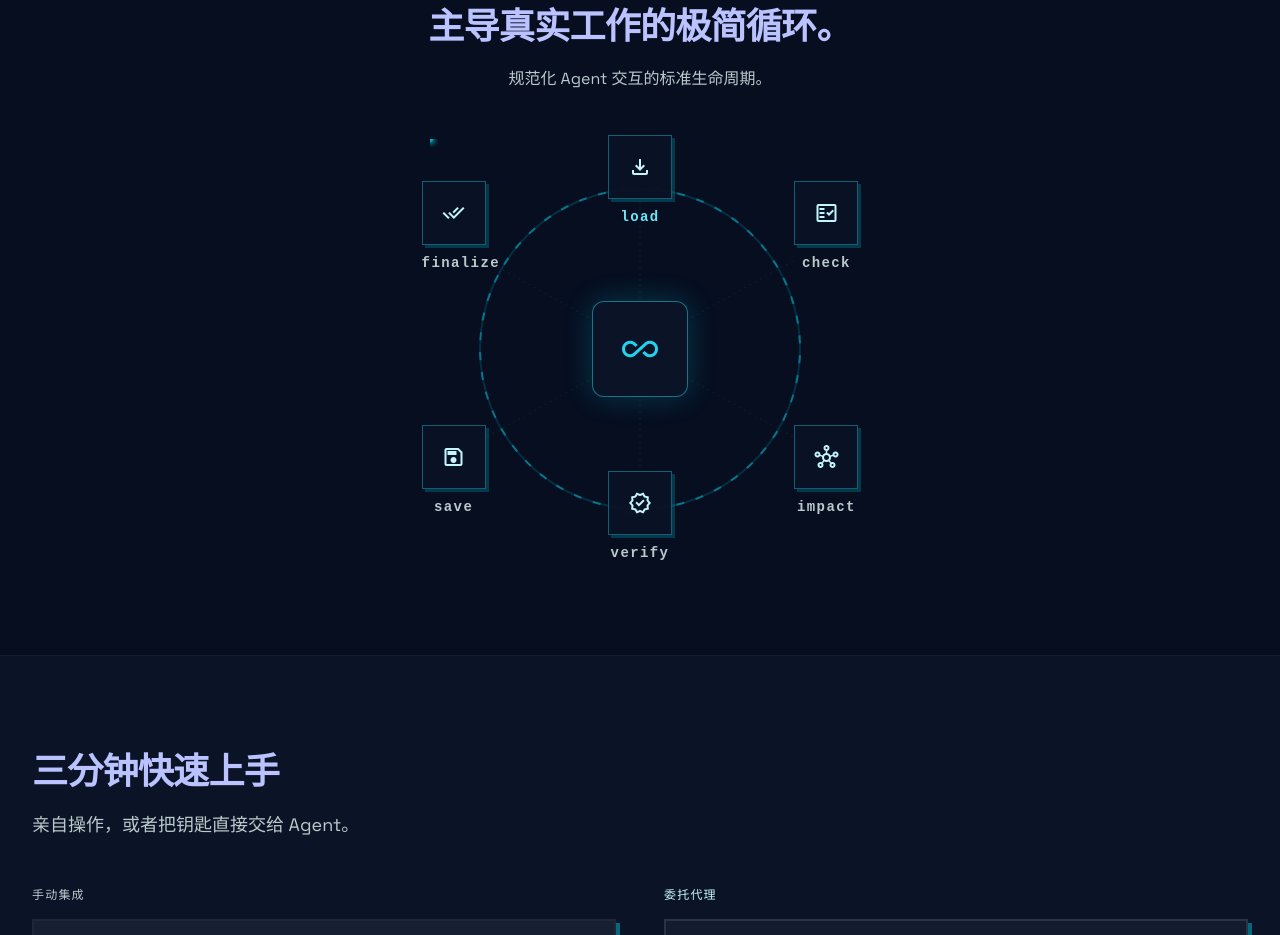
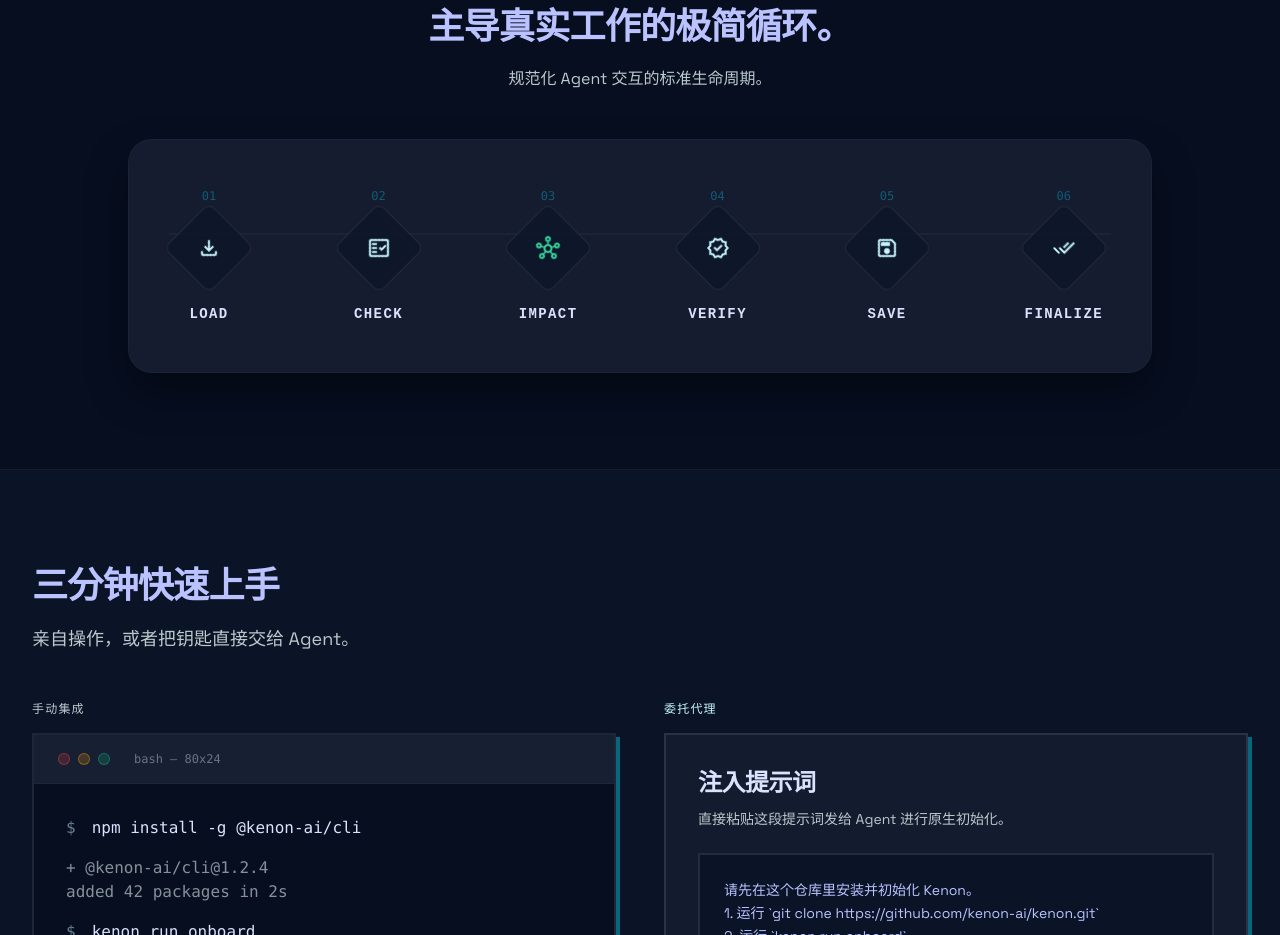
Before and after one commit to kenon-ai/kenon-landing, a website: page index.html in a window 1280 px wide. Shown: the part 2580-3515 px from the top of the page. Drawn offline with nearby package versions, Linux system fonts and the light colour scheme; a web font is replaced by a local one.

Commit message:
style: replace circular loop with premium glassmorphic diamond pipeline

```diff
--- a/index.html
+++ b/index.html
@@ -433,99 +433,69 @@
     <span class="lang-zh">规范化 Agent 交互的标准生命周期。</span>
 </p>
 
-<!-- Circular Loop Diagram -->
-<div class="relative w-[320px] h-[320px] md:w-[420px] md:h-[420px] mx-auto">
-    <!-- Orbit Ring -->
-    <svg class="absolute inset-0 w-full h-full" viewBox="0 0 420 420">
-        <!-- Main circle path -->
-        <circle cx="210" cy="210" r="160" fill="none" stroke="rgba(0,229,255,0.15)" stroke-width="2" />
-        <circle cx="210" cy="210" r="160" fill="none" stroke="rgba(0,229,255,0.4)" stroke-width="2" stroke-dasharray="8 12" class="animate-[spin_20s_linear_infinite]" style="transform-origin: 210px 210px" />
-
-        <!-- Flowing dot 1 -->
-        <circle r="4" fill="#00e5ff" class="animate-[orbitDot_6s_linear_infinite]" filter="url(#glow)">
-            <animateMotion dur="6s" repeatCount="indefinite">
-                <mpath href="#loopPath" />
-            </animateMotion>
-        </circle>
-        <!-- Flowing dot 2 (offset) -->
-        <circle r="3" fill="#00e5ff" opacity="0.5">
-            <animateMotion dur="6s" repeatCount="indefinite" begin="-3s">
-                <mpath href="#loopPath" />
-            </animateMotion>
-        </circle>
-
-        <!-- Hidden path for motion -->
-        <path id="loopPath" d="M 210 50 A 160 160 0 1 1 209.99 50" fill="none" />
-
-        <!-- Glow filter -->
-        <defs>
-            <filter id="glow" x="-50%" y="-50%" width="200%" height="200%">
-                <feGaussianBlur in="SourceGraphic" stdDeviation="3" />
-            </filter>
-        </defs>
-
-        <!-- Connection lines to center -->
-        <line x1="210" y1="50" x2="210" y2="180" stroke="rgba(0,229,255,0.1)" stroke-width="1" stroke-dasharray="2 4" />
-        <line x1="363" y1="122" x2="250" y2="185" stroke="rgba(0,229,255,0.1)" stroke-width="1" stroke-dasharray="2 4" />
-        <line x1="363" y1="298" x2="250" y2="235" stroke="rgba(0,229,255,0.1)" stroke-width="1" stroke-dasharray="2 4" />
-        <line x1="210" y1="370" x2="210" y2="240" stroke="rgba(0,229,255,0.1)" stroke-width="1" stroke-dasharray="2 4" />
-        <line x1="57" y1="298" x2="170" y2="235" stroke="rgba(0,229,255,0.1)" stroke-width="1" stroke-dasharray="2 4" />
-        <line x1="57" y1="122" x2="170" y2="185" stroke="rgba(0,229,255,0.1)" stroke-width="1" stroke-dasharray="2 4" />
-    </svg>
-
-    <!-- Center Label -->
-    <div class="absolute top-1/2 left-1/2 -translate-x-1/2 -translate-y-1/2 z-20">
-        <div class="w-20 h-20 md:w-24 md:h-24 rounded-full bg-[#0b1326] border border-cyan-400/50 flex items-center justify-center shadow-[0_0_30px_rgba(0,229,255,0.2)]">
-            <span class="material-symbols-outlined text-cyan-400 text-3xl md:text-4xl">all_inclusive</span>
-        </div>
+<!-- Glass Pipeline -->
+<div class="relative w-full max-w-5xl mx-auto mt-8 z-10 glass-panel rounded-3xl p-6 md:p-12 border border-outline-variant/20 shadow-[0_20px_40px_rgba(0,0,0,0.4)]">
+    <!-- Desktop connecting line -->
+    <div class="hidden md:block absolute top-[40%] left-10 right-10 h-[2px] bg-outline-variant/20 z-0">
+        <div class="h-full bg-cyan-400/80 shadow-[0_0_10px_rgba(0,229,255,0.8)] w-1/4 animate-[scan_5s_ease-in-out_infinite_alternate]"></div>
     </div>
 
-    <!-- Node: load (top, 12 o'clock) -->
-    <div class="absolute top-0 left-1/2 -translate-x-1/2 -translate-y-1 z-10 group">
-        <div class="w-14 h-14 md:w-16 md:h-16 bg-[#0b1326]/90 backdrop-blur border border-cyan-400/40 flex items-center justify-center shadow-[3px_3px_0_0_rgba(0,229,255,0.2)] group-hover:border-cyan-300 transition-all">
-            <span class="material-symbols-outlined text-primary text-xl md:text-2xl">download</span>
+    <div class="flex flex-row flex-wrap md:flex-nowrap justify-center md:justify-between items-center gap-y-12 gap-x-6 relative z-10">
+
+        <!-- Node: load -->
+        <div class="w-[28%] md:w-auto flex flex-col items-center group">
+            <div class="text-[10px] sm:text-xs font-mono text-cyan-500/60 mb-3 opacity-70 group-hover:opacity-100 transition-opacity">01</div>
+            <div class="w-12 h-12 sm:w-16 sm:h-16 rounded-xl rotate-45 bg-[#0b1326]/80 backdrop-blur-md border border-outline-variant/40 flex items-center justify-center group-hover:border-cyan-400 group-hover:shadow-[0_0_20px_rgba(0,229,255,0.4)] transition-all duration-300 mb-6">
+                <span class="material-symbols-outlined text-primary text-xl sm:text-2xl -rotate-45 group-hover:scale-110 transition-transform">download</span>
+            </div>
+            <span class="font-headline font-bold text-xs sm:text-sm tracking-widest text-on-surface uppercase group-hover:text-cyan-300 transition-colors">load</span>
         </div>
-        <span class="font-headline font-bold text-xs md:text-sm block mt-2 text-cyan-300 tracking-widest">load</span>
-    </div>
 
-    <!-- Node: check (top-right, 2 o'clock) -->
-    <div class="absolute top-[10%] right-[-4%] md:right-[-2%] z-10 group">
-        <div class="w-14 h-14 md:w-16 md:h-16 bg-[#0b1326]/90 backdrop-blur border border-cyan-400/40 flex items-center justify-center shadow-[3px_3px_0_0_rgba(0,229,255,0.2)] group-hover:border-cyan-300 transition-all">
-            <span class="material-symbols-outlined text-primary text-xl md:text-2xl">fact_check</span>
+        <!-- Node: check -->
+        <div class="w-[28%] md:w-auto flex flex-col items-center group">
+            <div class="text-[10px] sm:text-xs font-mono text-cyan-500/60 mb-3 opacity-70 group-hover:opacity-100 transition-opacity">02</div>
+            <div class="w-12 h-12 sm:w-16 sm:h-16 rounded-xl rotate-45 bg-[#0b1326]/80 backdrop-blur-md border border-outline-variant/40 flex items-center justify-center group-hover:border-cyan-400 group-hover:shadow-[0_0_20px_rgba(0,229,255,0.4)] transition-all duration-300 mb-6">
+                <span class="material-symbols-outlined text-primary text-xl sm:text-2xl -rotate-45 group-hover:scale-110 transition-transform">fact_check</span>
+            </div>
+            <span class="font-headline font-bold text-xs sm:text-sm tracking-widest text-on-surface uppercase group-hover:text-cyan-300 transition-colors">check</span>
         </div>
-        <span class="font-headline font-bold text-xs md:text-sm block mt-2 text-on-surface-variant tracking-widest">check</span>
-    </div>
 
-    <!-- Node: impact (bottom-right, 4 o'clock) -->
-    <div class="absolute bottom-[10%] right-[-4%] md:right-[-2%] z-10 group">
-        <div class="w-14 h-14 md:w-16 md:h-16 bg-[#0b1326]/90 backdrop-blur border border-cyan-400/40 flex items-center justify-center shadow-[3px_3px_0_0_rgba(0,229,255,0.2)] group-hover:border-cyan-300 transition-all">
-            <span class="material-symbols-outlined text-primary text-xl md:text-2xl">hub</span>
+        <!-- Node: impact -->
+        <div class="w-[28%] md:w-auto flex flex-col items-center group">
+            <div class="text-[10px] sm:text-xs font-mono text-cyan-500/60 mb-3 opacity-70 group-hover:opacity-100 transition-opacity">03</div>
+            <div class="w-12 h-12 sm:w-16 sm:h-16 rounded-xl rotate-45 bg-[#0b1326]/80 backdrop-blur-md border border-outline-variant/40 flex items-center justify-center group-hover:border-emerald-400 group-hover:shadow-[0_0_20px_rgba(16,185,129,0.4)] transition-all duration-300 mb-6">
+                <span class="material-symbols-outlined text-emerald-400 text-xl sm:text-2xl -rotate-45 group-hover:scale-110 transition-transform">hub</span>
+            </div>
+            <span class="font-headline font-bold text-xs sm:text-sm tracking-widest text-on-surface uppercase group-hover:text-emerald-300 transition-colors">impact</span>
         </div>
-        <span class="font-headline font-bold text-xs md:text-sm block mt-2 text-on-surface-variant tracking-widest">impact</span>
-    </div>
 
-    <!-- Node: verify (bottom, 6 o'clock) -->
-    <div class="absolute bottom-0 left-1/2 -translate-x-1/2 translate-y-1 z-10 group">
-        <div class="w-14 h-14 md:w-16 md:h-16 bg-[#0b1326]/90 backdrop-blur border border-cyan-400/40 flex items-center justify-center shadow-[3px_3px_0_0_rgba(0,229,255,0.2)] group-hover:border-cyan-300 transition-all">
-            <span class="material-symbols-outlined text-primary text-xl md:text-2xl">verified</span>
+        <!-- Node: verify -->
+        <div class="w-[28%] md:w-auto flex flex-col items-center group">
+            <div class="text-[10px] sm:text-xs font-mono text-cyan-500/60 mb-3 opacity-70 group-hover:opacity-100 transition-opacity">04</div>
+            <div class="w-12 h-12 sm:w-16 sm:h-16 rounded-xl rotate-45 bg-[#0b1326]/80 backdrop-blur-md border border-outline-variant/40 flex items-center justify-center group-hover:border-cyan-400 group-hover:shadow-[0_0_20px_rgba(0,229,255,0.4)] transition-all duration-300 mb-6">
+                <span class="material-symbols-outlined text-primary text-xl sm:text-2xl -rotate-45 group-hover:scale-110 transition-transform">verified</span>
+            </div>
+            <span class="font-headline font-bold text-xs sm:text-sm tracking-widest text-on-surface uppercase group-hover:text-cyan-300 transition-colors">verify</span>
         </div>
-        <span class="font-headline font-bold text-xs md:text-sm block mt-2 text-on-surface-variant tracking-widest">verify</span>
-    </div>
 
-    <!-- Node: save (bottom-left, 8 o'clock) -->
-    <div class="absolute bottom-[10%] left-[-4%] md:left-[-2%] z-10 group">
-        <div class="w-14 h-14 md:w-16 md:h-16 bg-[#0b1326]/90 backdrop-blur border border-cyan-400/40 flex items-center justify-center shadow-[3px_3px_0_0_rgba(0,229,255,0.2)] group-hover:border-cyan-300 transition-all">
-            <span class="material-symbols-outlined text-primary text-xl md:text-2xl">save</span>
+        <!-- Node: save -->
+        <div class="w-[28%] md:w-auto flex flex-col items-center group">
+            <div class="text-[10px] sm:text-xs font-mono text-cyan-500/60 mb-3 opacity-70 group-hover:opacity-100 transition-opacity">05</div>
+            <div class="w-12 h-12 sm:w-16 sm:h-16 rounded-xl rotate-45 bg-[#0b1326]/80 backdrop-blur-md border border-outline-variant/40 flex items-center justify-center group-hover:border-cyan-400 group-hover:shadow-[0_0_20px_rgba(0,229,255,0.4)] transition-all duration-300 mb-6">
+                <span class="material-symbols-outlined text-primary text-xl sm:text-2xl -rotate-45 group-hover:scale-110 transition-transform">save</span>
+            </div>
+            <span class="font-headline font-bold text-xs sm:text-sm tracking-widest text-on-surface uppercase group-hover:text-cyan-300 transition-colors">save</span>
         </div>
-        <span class="font-headline font-bold text-xs md:text-sm block mt-2 text-on-surface-variant tracking-widest">save</span>
-    </div>
 
-    <!-- Node: finalize (top-left, 10 o'clock) -->
-    <div class="absolute top-[10%] left-[-4%] md:left-[-2%] z-10 group">
-        <div class="w-14 h-14 md:w-16 md:h-16 bg-[#0b1326]/90 backdrop-blur border border-cyan-400/40 flex items-center justify-center shadow-[3px_3px_0_0_rgba(0,229,255,0.2)] group-hover:border-cyan-300 transition-all">
-            <span class="material-symbols-outlined text-primary text-xl md:text-2xl">done_all</span>
+        <!-- Node: finalize -->
+        <div class="w-[28%] md:w-auto flex flex-col items-center group">
+            <div class="text-[10px] sm:text-xs font-mono text-cyan-500/60 mb-3 opacity-70 group-hover:opacity-100 transition-opacity">06</div>
+            <div class="w-12 h-12 sm:w-16 sm:h-16 rounded-xl rotate-45 bg-[#0b1326]/80 backdrop-blur-md border border-outline-variant/40 flex items-center justify-center group-hover:border-cyan-400 group-hover:shadow-[0_0_20px_rgba(0,229,255,0.4)] transition-all duration-300 mb-6">
+                <span class="material-symbols-outlined text-primary text-xl sm:text-2xl -rotate-45 group-hover:scale-110 transition-transform">done_all</span>
+            </div>
+            <span class="font-headline font-bold text-xs sm:text-sm tracking-widest text-on-surface uppercase group-hover:text-cyan-300 transition-colors">finalize</span>
         </div>
-        <span class="font-headline font-bold text-xs md:text-sm block mt-2 text-on-surface-variant tracking-widest">finalize</span>
+
     </div>
 </div>
 
```
